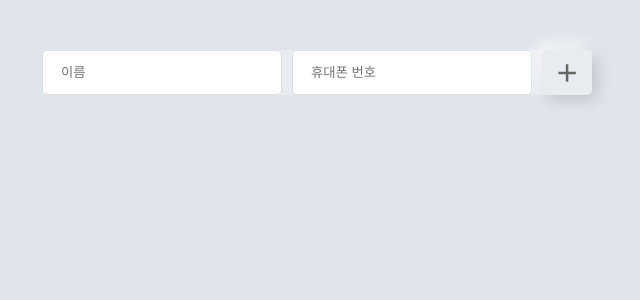
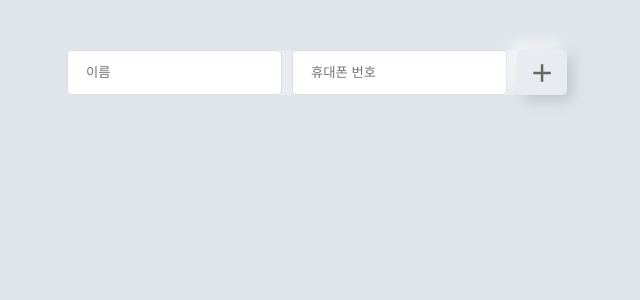
Before and after one commit to JIHYE-P/React-Phone-Book-v0.0.2, a React (Create React App) app: page / in a window 1280 px wide. Shown: the top 300 px of the page, without its empty margins (323-963 px from the left). Built offline with nearby package versions, Linux system fonts and the light colour scheme.

Commit message:
wrap width 축소

```diff
--- a/src/App.css
+++ b/src/App.css
@@ -19,7 +19,7 @@ body {
 
 .App {
   height: 100%;
-  width: 550px;
+  width: 500px;
   margin: 0 auto;
   text-align: center;
   padding: 50px 0;
```
